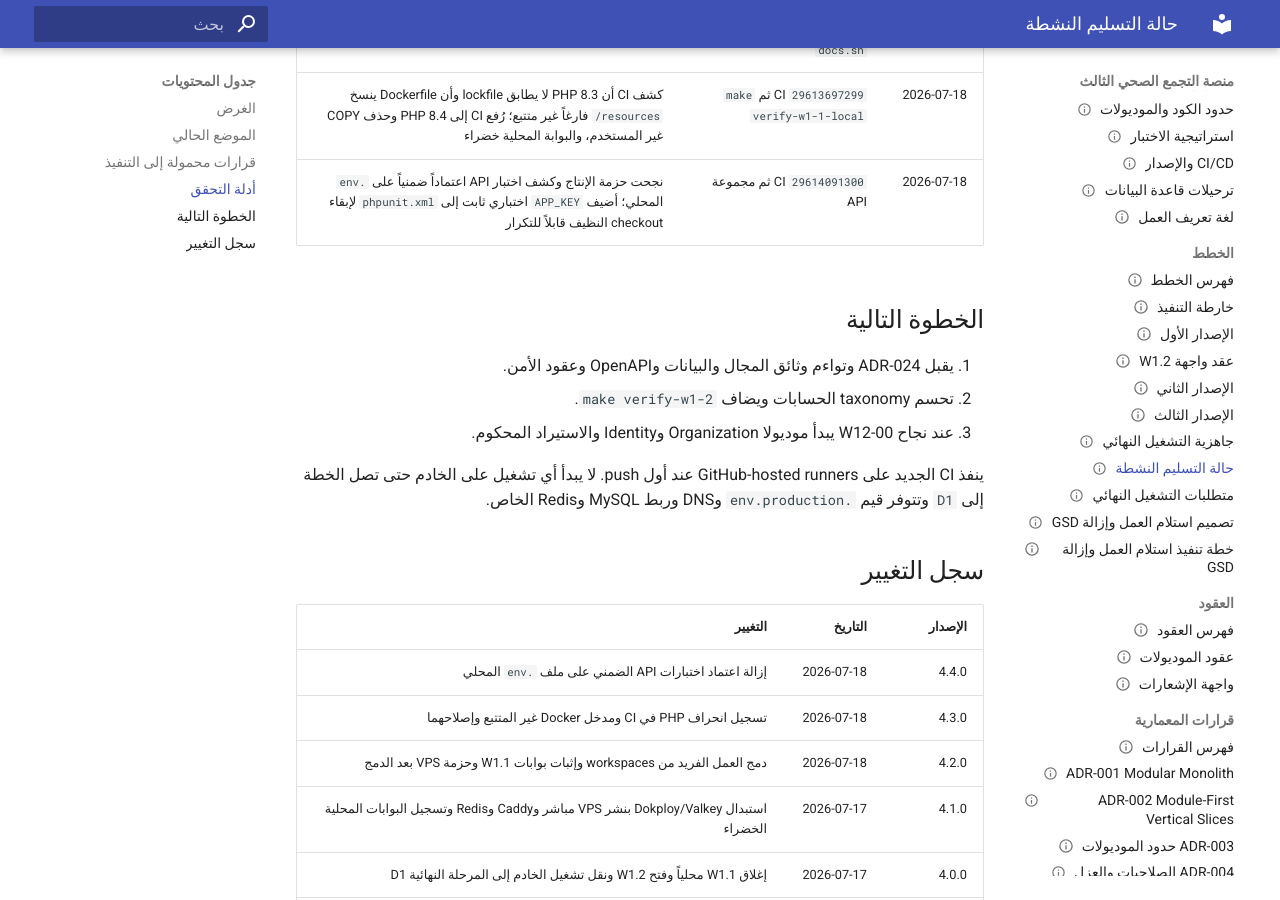
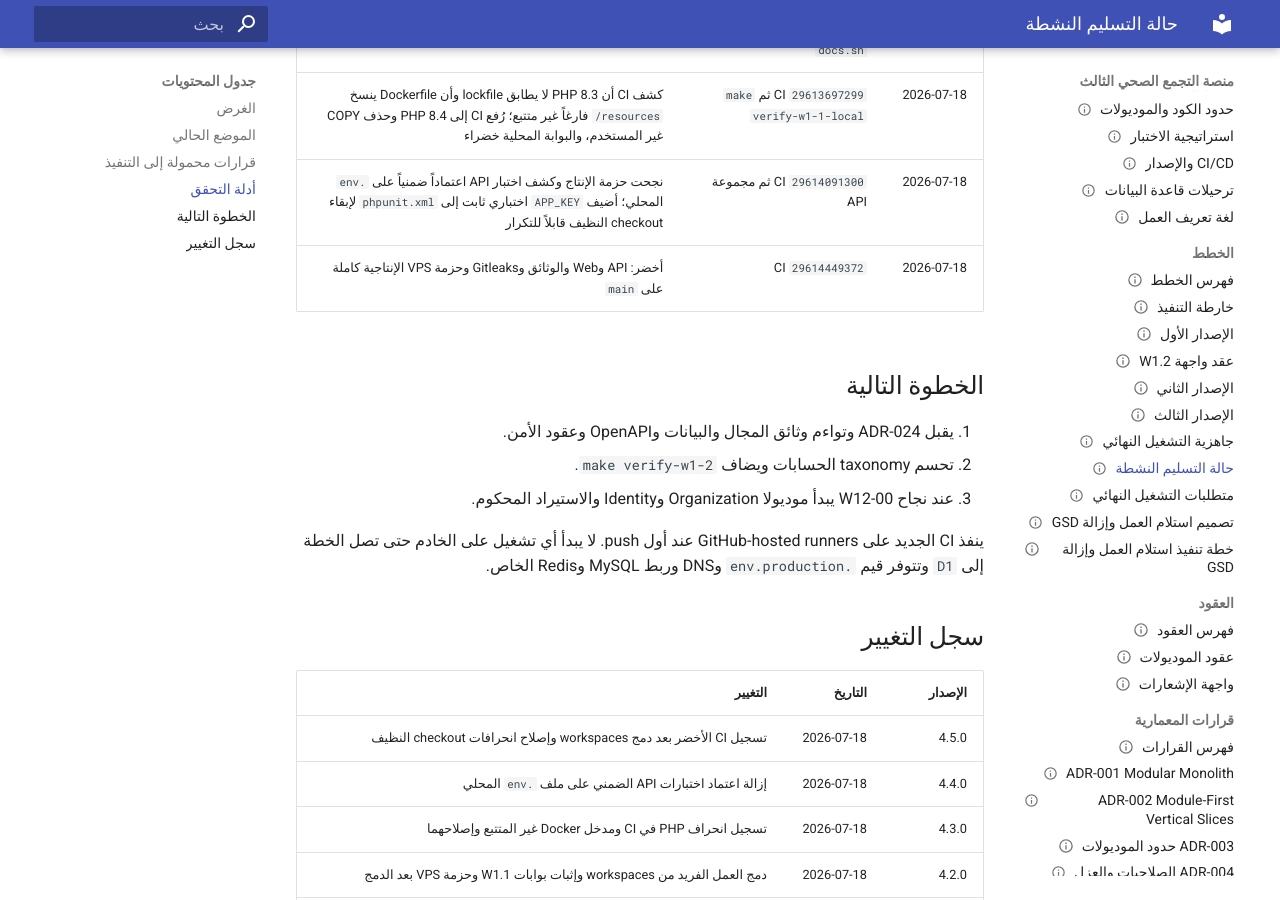
Before and after one commit to tariiq222/cluster, an MkDocs documentation site: the page built from docs/plans/active-delivery-status.md, in a window 1280 px wide and 900 px high, scrolled down 1933 px. Built offline with MkDocs 1.6.1 and Material for MkDocs 9.7.7, drawn with Linux system fonts in a browser that asks for light colours.

Commit message:
docs: record green CI after workspace cleanup

```diff
--- a/docs/plans/active-delivery-status.md
+++ b/docs/plans/active-delivery-status.md
@@ -3,7 +3,7 @@ doc_id: PLN-AS-001
 title: حالة التسليم النشطة
 type: plans
 status: accepted
-version: 4.4.0
+version: 4.5.0
 date: 2026-07-18
 owner: طارق
 reviewers: []
@@ -64,6 +64,7 @@ references:
 | 2026-07-18 | `make verify-w1-1` و`make verify-w1-1-local` و`./scripts/validate-docs.sh` | أخضر: 56 اختبار API و492 assertion، 10 اختبارات Web، الصور، Caddy HTTPS، MySQL/Redis، migration، worker، RTL/LTR والعزل |
 | 2026-07-18 | CI `29613697299` ثم `make verify-w1-1-local` | كشف CI أن PHP 8.3 لا يطابق lockfile وأن Dockerfile ينسخ `resources/` فارغاً غير متتبع؛ رُفع CI إلى PHP 8.4 وحذف COPY غير المستخدم، والبوابة المحلية خضراء |
 | 2026-07-18 | CI `29614091300` ثم مجموعة API | نجحت حزمة الإنتاج وكشف اختبار API اعتماداً ضمنياً على `.env` المحلي؛ أضيف `APP_KEY` اختباري ثابت إلى `phpunit.xml` لإبقاء checkout النظيف قابلاً للتكرار |
+| 2026-07-18 | CI `29614449372` | أخضر: API وWeb والوثائق وGitleaks وحزمة VPS الإنتاجية كاملة على `main` |
 
 ## الخطوة التالية
 
@@ -78,6 +79,7 @@ references:
 
 | الإصدار | التاريخ | التغيير |
 |---|---|---|
+| 4.5.0 | 2026-07-18 | تسجيل CI الأخضر بعد دمج workspaces وإصلاح انحرافات checkout النظيف |
 | 4.4.0 | 2026-07-18 | إزالة اعتماد اختبارات API الضمني على ملف `.env` المحلي |
 | 4.3.0 | 2026-07-18 | تسجيل انحراف PHP في CI ومدخل Docker غير المتتبع وإصلاحهما |
 | 4.2.0 | 2026-07-18 | دمج العمل الفريد من workspaces وإثبات بوابات W1.1 وحزمة VPS بعد الدمج |
```
